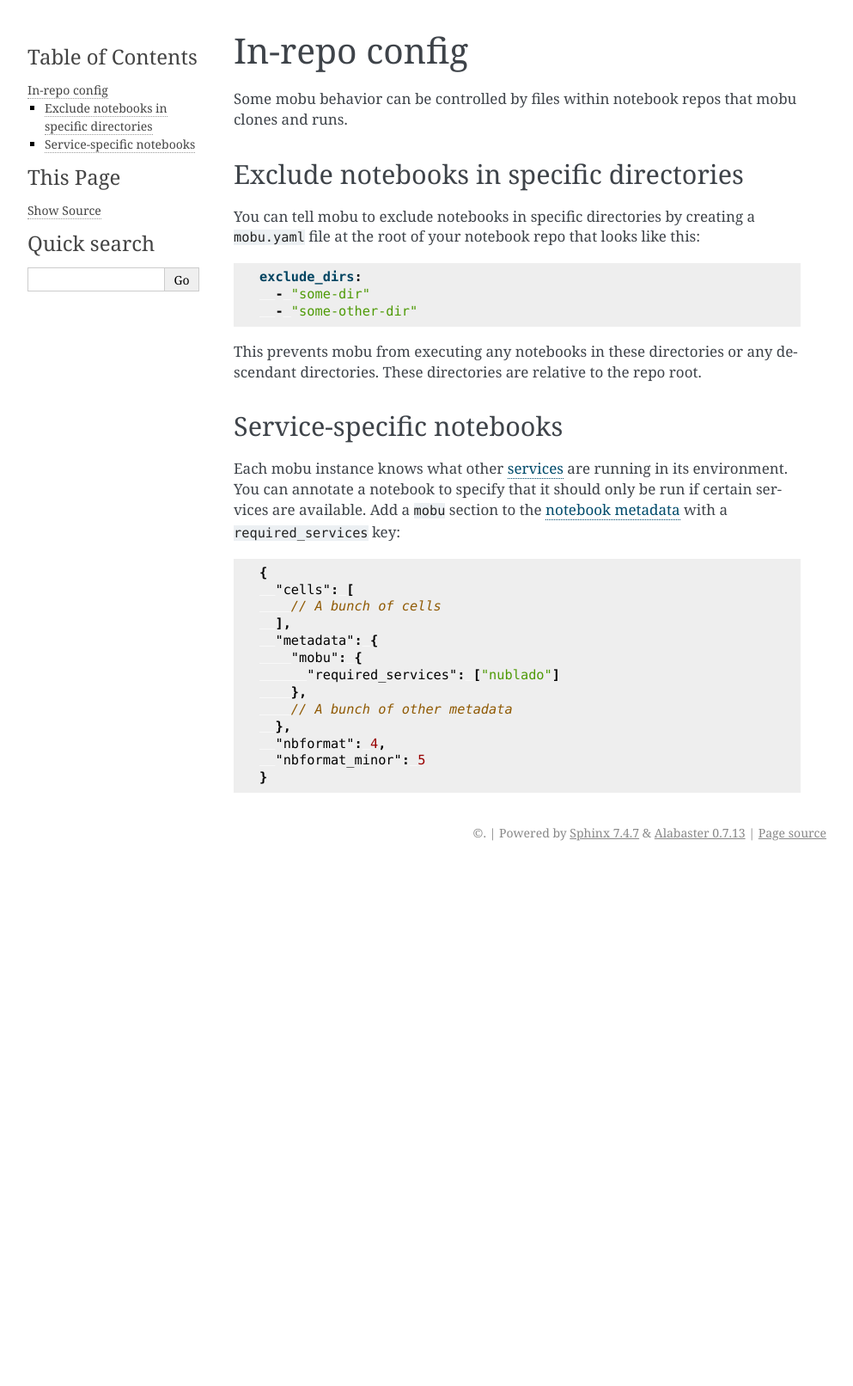
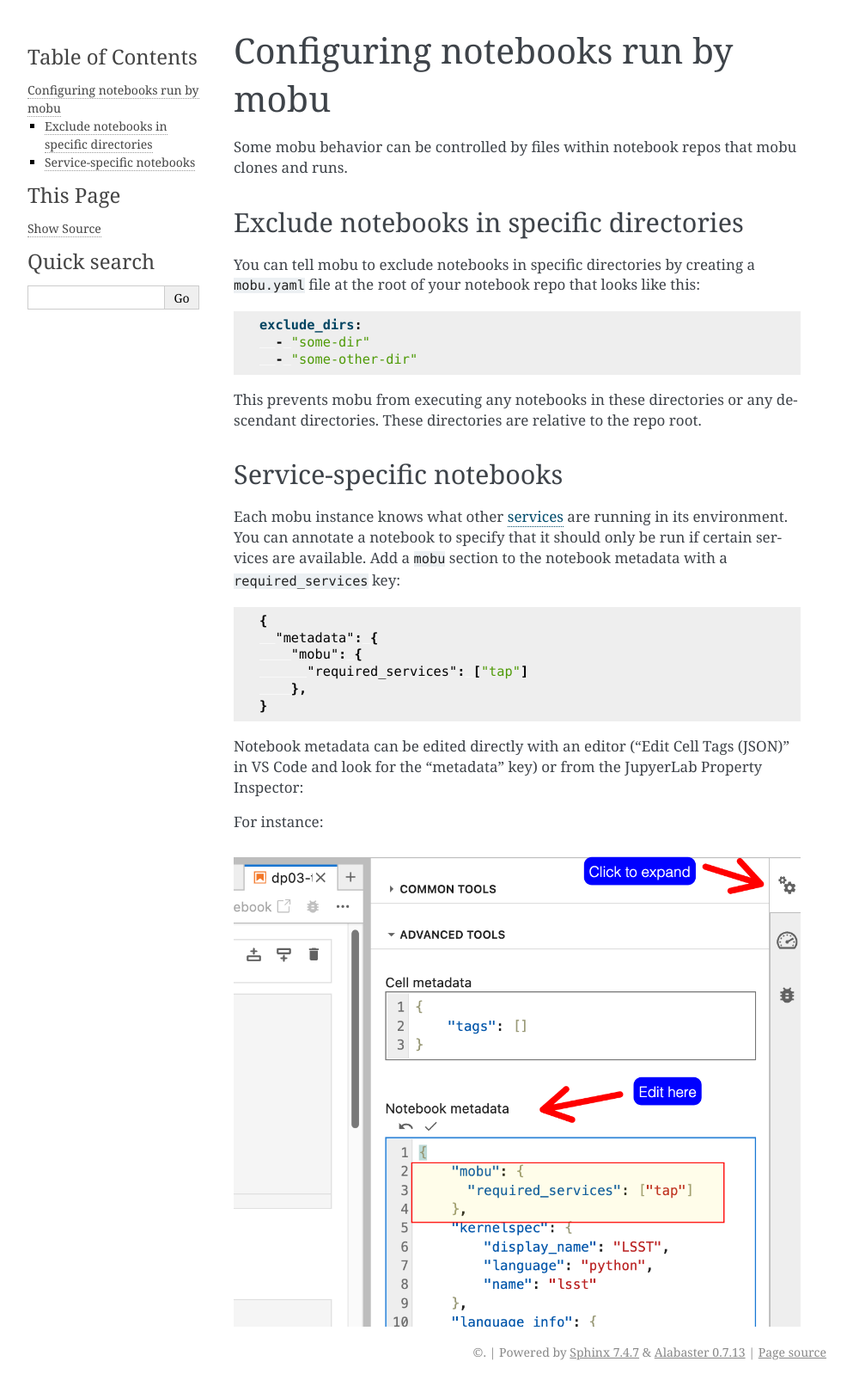
Before and after one commit to lsst-sqre/mobu, a Sphinx documentation site: the page built from docs/user_guide/in_repo_config.rst, in a window 1280 px wide. Shown: the whole page at 86% size, without its empty margins (148-1141 px from the left). Built offline with Sphinx 7.4.7, drawn with Linux system fonts in a browser that asks for light colours; pages that are not in the unit, such as notebooks, are missing from menus; before the commit the page ends 1008 px from its top, so only the background shows below that.

Commit message:
Docs: more handholding on metadata editing

```diff
--- a/docs/user_guide/in_repo_config.rst
+++ b/docs/user_guide/in_repo_config.rst
@@ -1,6 +1,6 @@
-##############
-In-repo config
-##############
+#################################
+Configuring notebooks run by mobu
+#################################
 
 Some mobu behavior can be controlled by files within notebook repos that mobu clones and runs.
 
@@ -23,20 +23,21 @@ Service-specific notebooks
 
 Each mobu instance knows what other `services <https://phalanx.lsst.io/applications/index.html>`_ are running in its environment.
 You can annotate a notebook to specify that it should only be run if certain services are available.
-Add a ``mobu`` section to the `notebook metadata <https://phalanx.lsst.io/applications/index.html>`_ with a ``required_services`` key:
+Add a ``mobu`` section to the notebook metadata with a ``required_services`` key:
 
 .. code-block:: jsonnet
 
    {
-     "cells": [
-       // A bunch of cells
-     ],
      "metadata": {
        "mobu": {
-         "required_services": ["nublado"]
+         "required_services": ["tap"]
        },
-       // A bunch of other metadata
-     },
-     "nbformat": 4,
-     "nbformat_minor": 5
    }
+
+Notebook metadata can be edited directly with an editor ("Edit Cell Tags (JSON)" in VS Code and look for the "metadata" key) or from the JupyerLab Property Inspector:
+
+For instance:
+
+.. image:: metadata_example.png
+   :alt: Editing notebook metadata in JupyterLab
+   :align: center
```
Also changed, not shown: docs/user_guide/metadata_example.png (added).
